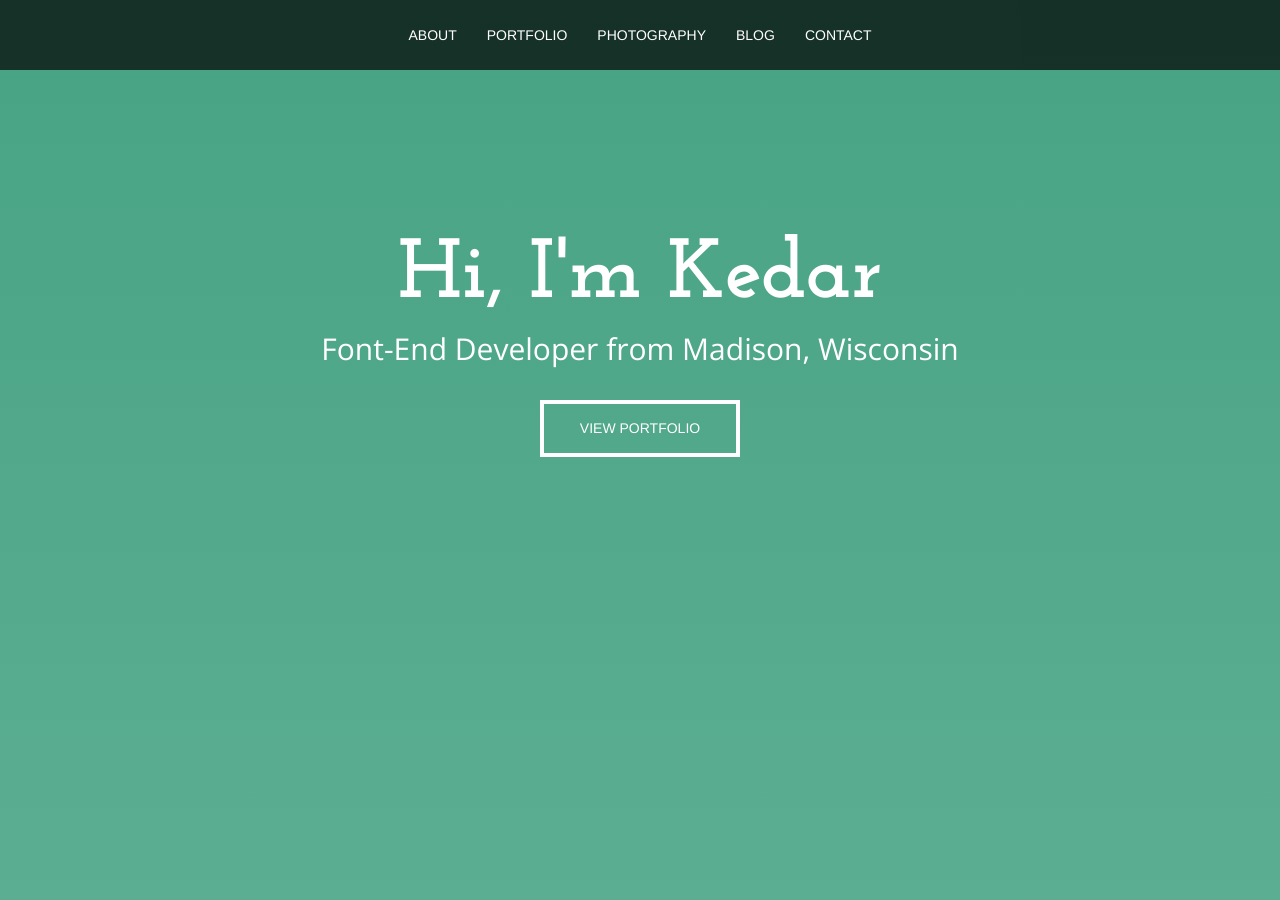
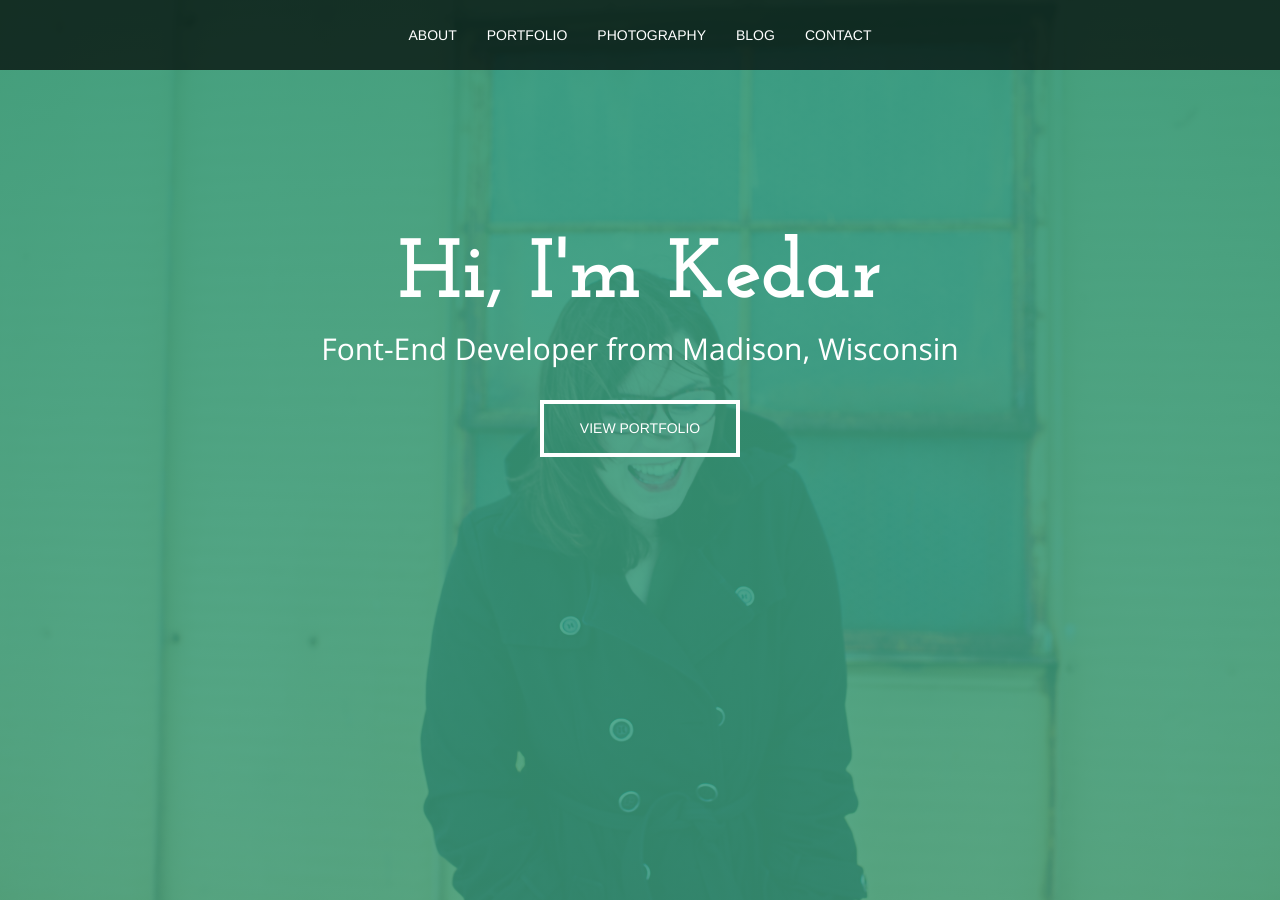
Before and after one commit to kedarjoyner/thinkful-portfolio, a Jekyll site: the page built from index.html, in a window 1280 px wide and 900 px high. Built offline with Jekyll 4.4.1, drawn with Linux system fonts in a browser that asks for light colours; nearby versions of some CDN libraries.

Commit message:
add hero img

```diff
--- a/_sass/_header.scss
+++ b/_sass/_header.scss
@@ -2,7 +2,7 @@
 
 .hero-img {
    color: $hero-font-color;
-   background-image: $linear-gradient-teal, url("{{ site.baseurl }}/imgs/hero-img.jpg");
+   background-image: $linear-gradient-teal, url("/imgs/hero-img.jpg");
    background-size: cover;
    -webkit-background-size: cover;
     -moz-background-size: cover;
```
